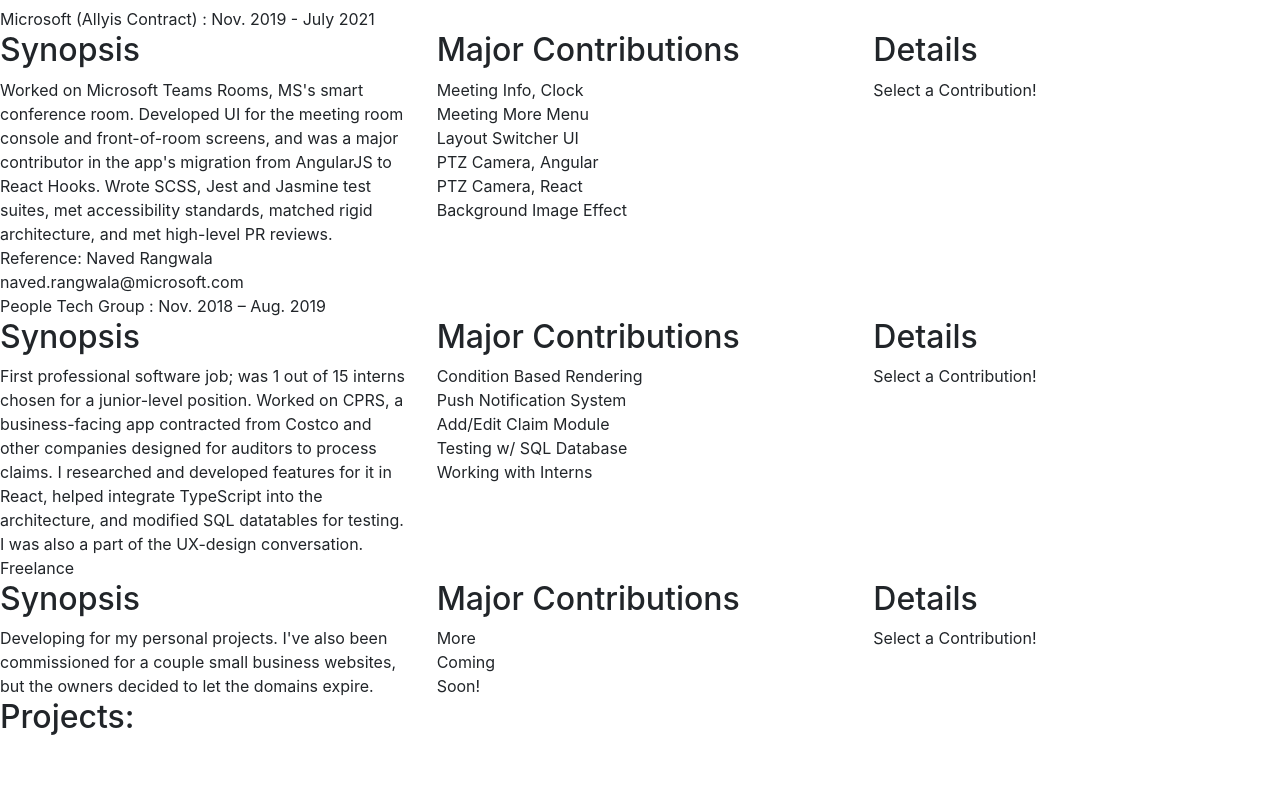
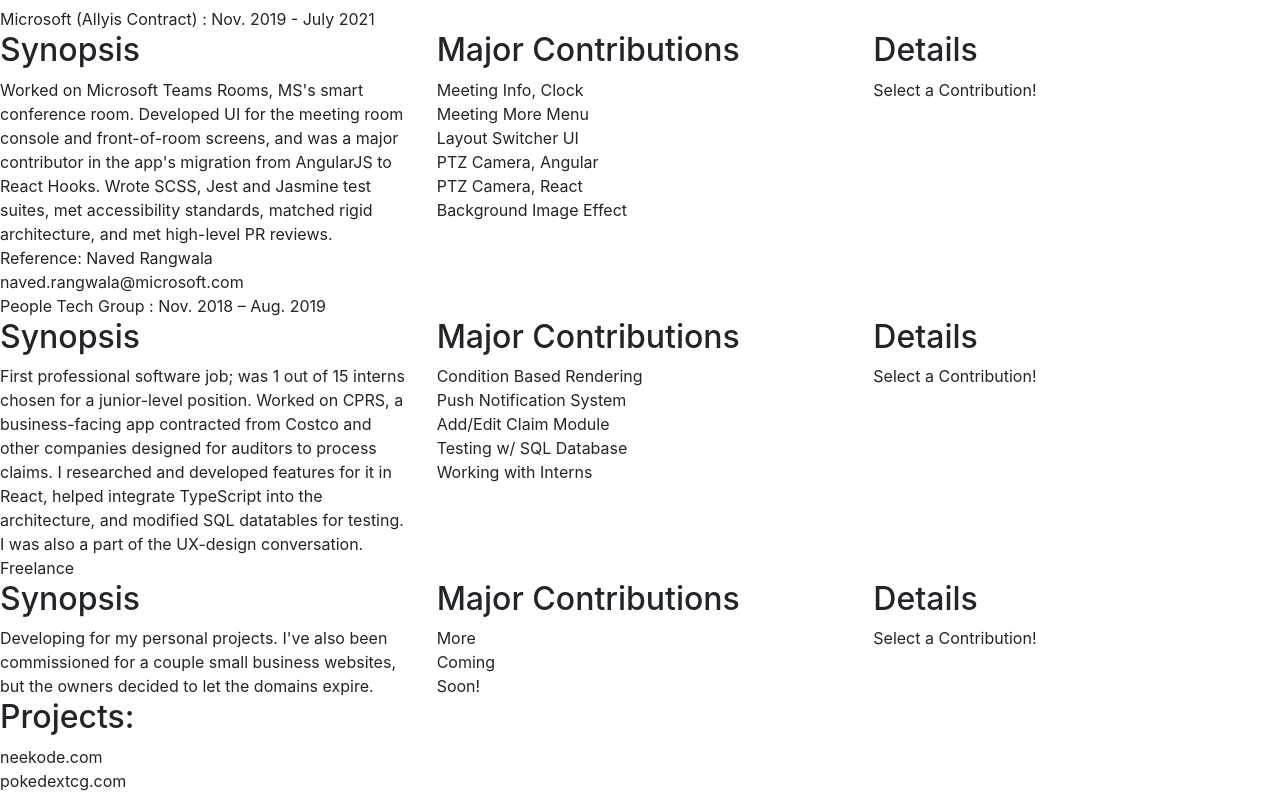
Before and after one commit to neekode/portfolio-v3, a React app: page / in a window 1280 px wide. Shown: the part 7636-8429 px from the top of the page. Before the commit the page ends 8381 px from the top, so only its background shows below. Built offline with nearby package versions, Linux system fonts and the light colour scheme.

Commit message:
work on projects! got the thumbnails done and the ability to show as thumbnail list vs expanded.

```diff
--- a/public/styles/main.css
+++ b/public/styles/main.css
@@ -60,21 +60,18 @@
   -moz-box-shadow: 3px 6px 14px 7px rgba(0, 0, 0, 0.29);
   box-shadow: 3px 6px 14px 7px rgba(0, 0, 0, 0.29);
 }
-
 .box .header {
   font-family: "Montserrat-Regular";
   color: #ED942C;
   font-size: 0.8rem;
   margin: 0;
 }
-
 .box .sub-header {
   font-family: "Montserrat-Regular";
   font-size: 0.7rem;
   margin: 0;
   margin-top: 1vh;
 }
-
 .box .sub-header2 {
   color: #ED942C;
   font-family: "Montserrat-Regular";
@@ -83,7 +80,6 @@
   margin-bottom: 2vh !important;
   line-height: 1.3;
 }
-
 .box .description {
   width: 33vw;
   margin-top: 0;
@@ -108,19 +104,15 @@
 .boxMobile .header {
   font-size: 1.7rem !important;
 }
-
 .boxMobile .header .span {
   line-height: 1rem;
 }
-
 .boxMobile .sub-header {
   font-size: 1.4rem;
 }
-
 .boxMobile .sub-header2 {
   font-size: 1.25rem;
 }
-
 .boxMobile p {
   font-size: 1.2rem !important;
   margin: 0 !important;
@@ -169,7 +161,6 @@
   font-size: 0.5rem;
   margin: auto;
 }
-
 .content-sandbox .box {
   margin-top: 20vh !important;
   width: 85vw !important;
@@ -187,7 +178,6 @@
     font-size: 0.8rem;
   }
 }
-
 .content-sandbox .tests {
   border: 1px solid grey;
   height: auto;
@@ -228,7 +218,6 @@
   -o-transition: background-color 1s linear;
   transition: background-color 1s linear;
 }
-
 #Background .chev-box {
   position: fixed;
   height: 5vh;
@@ -238,47 +227,39 @@
   background-color: #1F3039;
   border-radius: 10px 10px 10px 10px;
 }
-
 #Background .chev-box img {
   height: 5vh;
   width: 5vh;
 }
-
 #Background .chev-box .left-chev {
   cursor: pointer;
   transition: all 0.3s linear;
   transform: rotate(-90deg);
   margin-left: 0.5vw;
 }
-
 #Background .chev-box .right-chev {
   cursor: pointer;
   transition: all 0.3s linear;
   transform: rotate(90deg);
   margin-left: -0.5vw;
 }
-
 #Background #to-top {
   bottom: calc(40% + 12.5vh);
 }
-
 #Background #to-top .up-chev {
   cursor: pointer;
   transition: all 0.3s linear;
   transform: rotate(180deg);
   margin-top: -0.5vh;
 }
-
 #Background #lower {
   bottom: calc(40% + 5vh);
 }
-
 #Background #lower .down-chev {
   cursor: pointer;
   transition: all 0.3s linear;
   margin-top: 1vh;
 }
-
 #Background .animation-controller {
   z-index: 5000 !important;
   font-family: "Montserrat-Regular";
@@ -297,7 +278,6 @@
   right: 2vw;
   font-size: 0.35rem;
 }
-
 #Background .animation-controller .limit {
   font-size: 0.3rem;
 }
@@ -307,12 +287,10 @@
     font-size: 0.7rem !important;
   }
 }
-
 #Background .animation-controller .header {
   font-family: "Montserrat-Regular";
   font-size: 0.35rem;
 }
-
 #Background .animation-controller .header .sub-header {
   font-size: 0.33rem;
   float: right;
@@ -324,35 +302,28 @@
     font-size: 0.7rem !important;
   }
 }
-
 #Background .animation-controller div {
   margin-top: 1.5vh;
   padding-bottom: 0.5vh;
 }
-
 #Background .animation-controller #renderer {
   margin-left: 0.5vw;
 }
-
 #Background .animation-controller-mobile {
   width: 50vw !important;
   bottom: -17.5vw;
   transform: translate(-50%, -50%);
 }
-
 #Background .animation-controller-mobile .header {
   font-size: 1.2rem;
 }
-
 #Background .animation-controller-mobile div {
   font-size: 1rem;
 }
-
 #Background .animation-controller-mobile input {
   width: 75%;
   font-size: 1rem;
 }
-
 #Background .animation-controller-hidden {
   right: -20vw;
 }
@@ -360,7 +331,6 @@
 .NavBar {
   transition: all 0.5s linear;
 }
-
 .NavBar .box {
   position: fixed;
   height: 100vh;
@@ -370,7 +340,6 @@
   border-radius: 0;
   background-color: #1F3039;
 }
-
 .NavBar .box .nav-item {
   color: #F8F9F9;
   cursor: pointer;
@@ -382,18 +351,15 @@
   border-radius: 6px 6px 6px;
   width: 100%;
 }
-
 .NavBar .box .nav-item:hover {
   -webkit-box-shadow: 3px 6px 14px 7px rgba(0, 0, 0, 0.29);
   -moz-box-shadow: 3px 6px 14px 7px rgba(0, 0, 0, 0.29);
   box-shadow: 3px 6px 14px 7px rgba(0, 0, 0, 0.29);
 }
-
 .NavBar .box .nav-item:active {
   -webkit-box-shadow: none !important;
   box-shadow: none !important;
 }
-
 .NavBar .box .nav-item-active {
   border: 1px solid white;
 }
@@ -403,7 +369,6 @@
   width: 100%;
   height: 5vh;
 }
-
 .NavBar-mobile .nav-item {
   width: 25% !important;
   float: left;
@@ -423,39 +388,32 @@
 .Intro {
   position: relative;
 }
-
 .Intro .box {
   width: 60vw;
   height: 17.5vw;
   padding: 2.5vw;
 }
-
 .Intro .box .header {
   color: #F8F9F9;
   font-size: 1.2rem;
 }
-
 .Intro .box .chevron-box .down-chevs {
   margin: 1vw;
   width: 3vw;
 }
-
 .Intro .box .chevron-box-mobile .down-chevs {
   margin: 0.5vw;
   width: 7vw;
 }
-
 .Intro .box #profile-picture img {
   width: 50vw;
   margin: 2.5vw;
   margin-top: 2vh;
 }
-
 .Intro .box #profile-picture div {
   font-size: 0.6em;
   margin: auto;
 }
-
 .Intro #neeko-blomgren {
   color: #ED942C;
 }
@@ -470,77 +428,61 @@
   top: 6.5vh;
   height: 80vh;
 }
-
 #About .box h3 {
   padding-top: 2.5vh;
 }
-
 #About .header {
   display: inline-block;
   text-align: center !important;
 }
-
 #About #profile-picture img {
   width: 90%;
   margin: 5%;
   margin-top: 5vh;
 }
-
 #About #profile-picture div {
   font-size: 0.6em;
   margin: auto;
 }
-
 #About #profile-picture .icon-list {
   margin-top: 1vw;
 }
-
 #About #profile-picture .icon-list a {
   margin: 0.25vw;
 }
-
 #About #profile-picture .icon-list img {
   width: 3.5vw !important;
   margin: 5px !important;
 }
-
 #About #profile-picture .icon-list img:hover {
   -webkit-box-shadow: 3px 6px 14px 7px rgba(0, 0, 0, 0.29);
   -moz-box-shadow: 3px 6px 14px 7px rgba(0, 0, 0, 0.29);
   box-shadow: 3px 6px 14px 7px rgba(0, 0, 0, 0.29);
 }
-
 #About #profile-picture .icon-list img:active {
   -webkit-box-shadow: none !important;
   -moz-box-shadow: none !important;
   box-shadow: none !important;
 }
-
 #About #about-content .hexagon {
   position: absolute;
   transition: top 1s ease 0s;
 }
-
 #About #about-content .hexagon:nth-child(2n-1) {
   right: 8vw;
 }
-
 #About #about-content .expandable-row1-shown {
   top: 6.5vw;
 }
-
 #About #about-content .expandable-row2-shown {
   top: 10.5vw;
 }
-
 #About #about-content .expandable-row3-shown {
   top: 14.5vw;
 }
-
 #About #about-content .expandable-row4-shown {
   top: 18.5vw;
 }
-
 #About #about-content p {
   font-size: 0.55rem;
   width: 85%;
@@ -548,13 +490,11 @@
   margin-top: 2vh;
   margin-bottom: 2vh;
 }
-
 #About #about-content .inner-emblem {
   padding-top: 4vh;
   width: 16vw;
   line-height: 1.2;
 }
-
 #About #about-content .inner-emblem-list {
   line-height: 0.85;
 }
@@ -596,14 +536,12 @@
     margin-top: 0 !important;
   }
 }
-
 #About #about-content .content-section .emblem {
   z-index: 5;
   height: 6vw;
   font-size: 0.65rem;
   background-color: #323A6A;
 }
-
 #About #about-content .content-section .subEmblem {
   z-index: 4;
   margin-top: -12vh;
@@ -636,7 +574,6 @@
   height: 10% !important;
   padding-top: 1vw;
 }
-
 #Experience .banner {
   cursor: pointer;
   border: 1px solid white;
@@ -646,38 +583,31 @@
   height: 10%;
   transition: height 0.6s linear;
 }
-
 #Experience .banner .sub-header {
   font-size: 0.6rem;
   margin-bottom: 1vw;
 }
-
 #Experience .banner .contributions {
   margin-bottom: 2.5vw !important;
 }
-
 #Experience .banner .job-description {
   font-size: 0.5rem;
 }
-
 #Experience .banner:hover {
   -webkit-box-shadow: 3px 6px 14px 7px rgba(0, 0, 0, 0.29);
   -moz-box-shadow: 3px 6px 14px 7px rgba(0, 0, 0, 0.29);
   box-shadow: 3px 6px 14px 7px rgba(0, 0, 0, 0.29);
 }
-
 #Experience .banner:active {
   -webkit-box-shadow: none !important;
   -moz-box-shadow: none !important;
   box-shadow: none !important;
 }
-
 #Experience .banner .hexagon-shape {
   background-color: #323A6A;
   width: 90%;
   padding: 1vw;
 }
-
 #Experience .banner-expanded {
   height: 70%;
   cursor: default;
@@ -687,26 +617,22 @@
   -moz-box-shadow: none !important;
   box-shadow: none !important;
 }
-
 #Experience .hexagon {
   margin-top: 0;
   height: auto;
   font-size: 0.45rem;
   cursor: pointer;
 }
-
 #Experience .innerHex {
   z-index: 500;
   padding: 0.35vw;
 }
-
 #Experience .innerHex:hover {
   -webkit-box-shadow: 3px 6px 14px 7px rgba(0, 0, 0, 0.29);
   -moz-box-shadow: 3px 6px 14px 7px rgba(0, 0, 0, 0.29);
   box-shadow: 3px 6px 14px 7px rgba(0, 0, 0, 0.29);
   border-radius: 5rem;
 }
-
 #Experience .hex-description {
   height: 5vw;
   transition: all 0.5s linear;
@@ -714,7 +640,6 @@
   padding: 1.5vw !important;
   font-size: 0.525rem !important;
 }
-
 #Experience .hex-description-expanded {
   margin-top: 10vw;
   padding-top: 4vw !important;
@@ -763,33 +688,27 @@
   font-family: "Montserrat-Regular";
 }
 
-#Projects .box {
-    top: 5vh;
-}
-
 .Background-Projects {
   background-color: #3A7BAB;
   font-family: "Montserrat-Regular";
 }
 
 .princess-wrapper {
+  display: flex;
+  flex-flow: row wrap;
   position: absolute;
   background: white;
   margin: 2.5vw;
   margin-top: 1vw;
 }
-
 .princess-wrapper .princess-box {
   width: 31%;
-    float: left;
   margin: 1%;
   border: 1px solid grey;
 }
-
 .princess-wrapper .princess-box img {
   width: 100% !important;
 }
-
 .princess-wrapper .princess-box .text-box {
   text-align: left;
   padding: 5%;
@@ -806,4 +725,56 @@
   font-weight: 500;
 }
 
+#Projects .box {
+  top: 5vh;
+}
+
+#Projects .header {
+  height: 10%;
+  padding-top: 2.5vh;
+}
+
+@media screen and (min-width: 250px) and (max-width: 750px) {
+  #Projects .header {
+    font-size: 1.4rem;
+  }
+}
+
+#Projects .wrapper {
+  display: flex;
+  justify-content: center;
+  align-items: center;
+  height: 90%;
+}
+
+#Projects .wrapper .thumbnail {
+  border: 1px solid white;
+  border-radius: 10px 10px 10px;
+  width: 50%;
+  height: 66%;
+  display: flex;
+  justify-content: center;
+  align-items: center;
+}
+
+#Projects .wrapper .thumbnail:hover {
+  -webkit-box-shadow: 3px 6px 14px 7px rgba(0, 0, 0, 0.29);
+  -moz-box-shadow: 3px 6px 14px 7px rgba(0, 0, 0, 0.29);
+  box-shadow: 3px 6px 14px 7px rgba(0, 0, 0, 0.29);
+}
+
+#Projects .wrapper .thumbnail:active {
+  -webkit-box-shadow: none !important;
+  -moz-box-shadow: none !important;
+  box-shadow: none !important;
+}
+
+#Projects .wrapper .thumbnail .title {
+  font-size: 1.3rem;
+}
+
+#Projects .wrapper .project {
+  width: 100%;
+}
+
 /*# sourceMappingURL=main.css.map */
--- /dev/null
+++ b/src/components/Project.js
@@ -0,0 +1,14 @@
+import React, {useState} from "react";
+
+function Project(props) {
+    const {project} = props
+    const [showList, setShowList] = useState(true);
+
+    return project.isExpanded ? (
+        <div className={'project'}>
+            {project.description}
+        </div>
+    ) : '';
+}
+
+export default Project;
--- a/src/components/Projects.js
+++ b/src/components/Projects.js
@@ -1,18 +1,64 @@
-import React, {useRef, useEffect, useContext} from 'react';
+import React, {useRef, useEffect, useContext, useState} from 'react';
 import {themeChange} from "../scripts/library";
 import {ThemeContext} from "../scripts/context";
+import Project from "./Project"
+
+const projects = [{
+    title: 'neekode.com',
+    isExpanded: false,
+    description: 'stuff1'
+}, {
+    title: 'pokedextcg.com',
+    isExpanded: false,
+    description: 'stuff2'
+}]
 
 function Projects() {
     const {scrollY, setSection} = useContext(ThemeContext);
+    const [showList, setShowList] = useState(true);
+    const [projectsState, setProjectsState] = useState(projects);
     const wrapper = useRef();
     useEffect(() => {
         themeChange(wrapper, scrollY, setSection)
     }, [scrollY, setSection]);
 
+    const handleProjectVisible = (index, showAsList) => {
+
+        setProjectsState([...projectsState].map((proj, i) => {
+            if (index === i) {
+                return {
+                    ...proj,
+                    isExpanded: true
+                }
+            } else if (showAsList) {
+                return {
+                    ...proj,
+                    isExpanded: false
+                }
+            } else return proj
+        }))
+        setShowList(!showList)
+    }
+
+    const showAsList = () => projectsState.some(obj => obj.isExpanded)
+
     return (
         <div ref={wrapper} className="section" id="Projects">
             <div className="box center">
                 <h2 className="header">Projects:</h2>
+
+                <div className={'wrapper'}>
+                    {showAsList() ? <button onClick={() => handleProjectVisible(-1, true)}>button</button> : ''}
+
+                    {
+                        !showAsList() ? projectsState.map((obj, index) => (
+                            <div className={'thumbnail'}
+                                 onClick={() => handleProjectVisible(index, false)}>
+                                <div className={'title'}>{obj.title}</div>
+                            </div>
+                        )) : projectsState.map((obj) => (<Project project={obj}/>))
+                    }
+                </div>
             </div>
         </div>
     );
--- a/src/sass/main.scss
+++ b/src/sass/main.scss
@@ -834,13 +834,6 @@
   color: map-get($experience-colors, font);
 }
 
-// Projects
-#Projects {
-  .box {
-    top: 5vh;
-  }
-}
-
 .Background-Projects {
   background-color: map-get($projects-colors, primary);
   color: map-get($projects-colors, font);
@@ -849,6 +842,8 @@
 
 
 .princess-wrapper {
+  display: flex;
+  flex-flow: row wrap;
   position: absolute;
   background: white;
   margin: 2.5vw;
@@ -856,7 +851,6 @@
 
   .princess-box {
     width: 31%;
-    float: left;
     margin: 1%;
     border: 1px solid grey;
 
@@ -881,3 +875,56 @@
     }
   }
 }
+
+#Projects {
+  .box {
+    top: 5vh;
+  }
+
+  .header {
+    height: 10%;
+    padding-top: 2.5vh;
+    @media screen and (min-width: 250px) and (max-width: 750px) {
+      font-size: 1.4rem;
+    }
+  }
+
+  .wrapper {
+    display: flex;
+    justify-content: center;
+    align-items: center;
+    height: 90%;
+
+    .thumbnail {
+      border: 1px solid white;
+      border-radius: 10px 10px 10px;
+      width: 50%;
+      height: 66%;
+      display: flex;
+      justify-content: center;
+      align-items: center;
+
+      &:hover {
+        -webkit-box-shadow: 3px 6px 14px 7px rgba(0, 0, 0, 0.29);
+        -moz-box-shadow: 3px 6px 14px 7px rgba(0, 0, 0, 0.29);
+        box-shadow: 3px 6px 14px 7px rgba(0, 0, 0, 0.29);
+      }
+
+      &:active {
+        -webkit-box-shadow: none !important;
+        -moz-box-shadow: none !important;
+        box-shadow: none !important;
+      }
+
+      .title {
+        font-size: 1.3rem;
+
+      }
+    }
+
+    .project {
+      width: 100%;
+
+    }
+  }
+}
```
Also changed, not shown: src/components/About.js (+1 -15 lines), src/components/Sandbox.js (+5 -4 lines), src/scripts/library.js (+15 -0 lines), 1 other file (tests, documents, lock files or other folders). Lines whose indentation alone changed are shown as unchanged.
